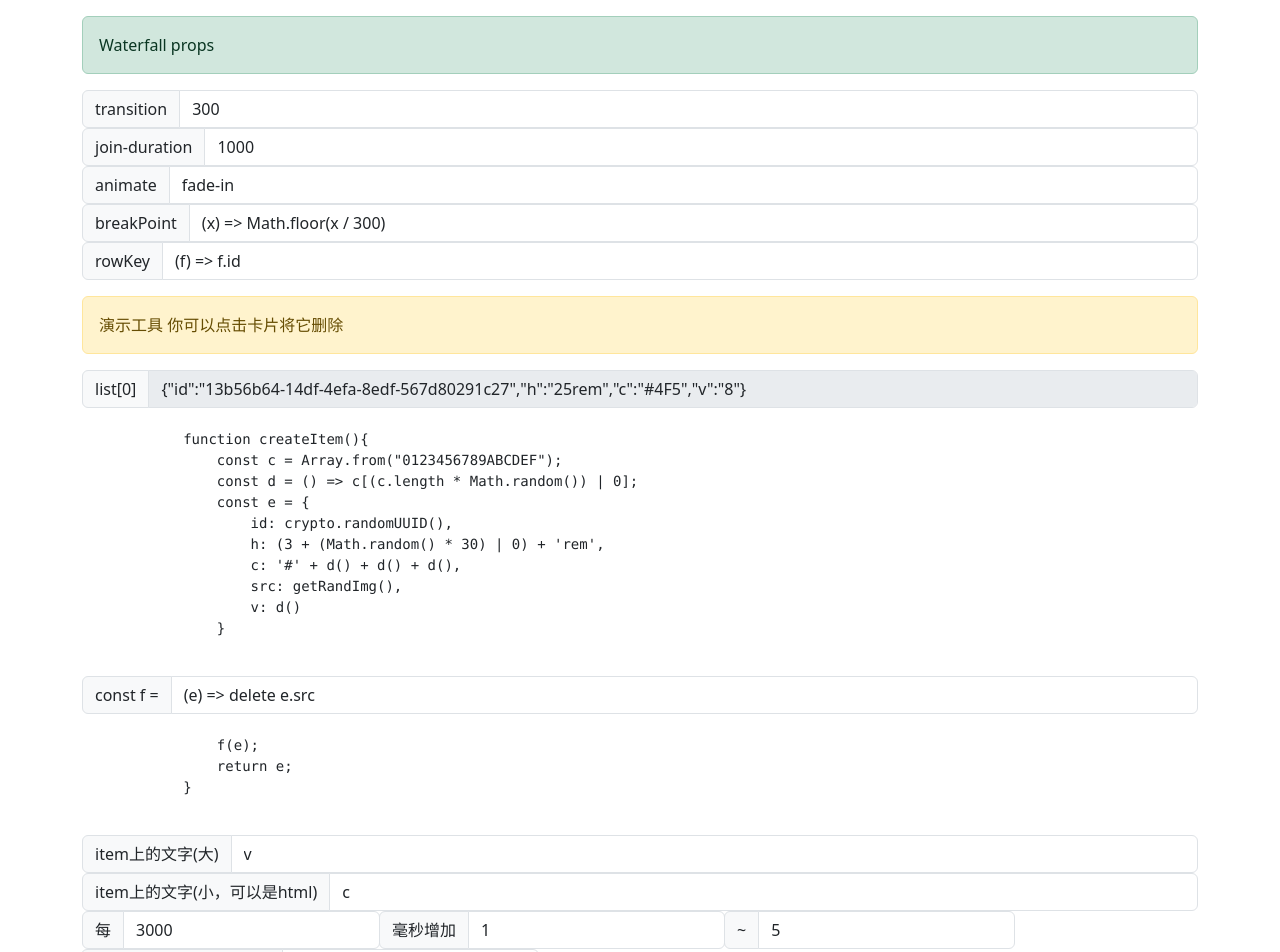
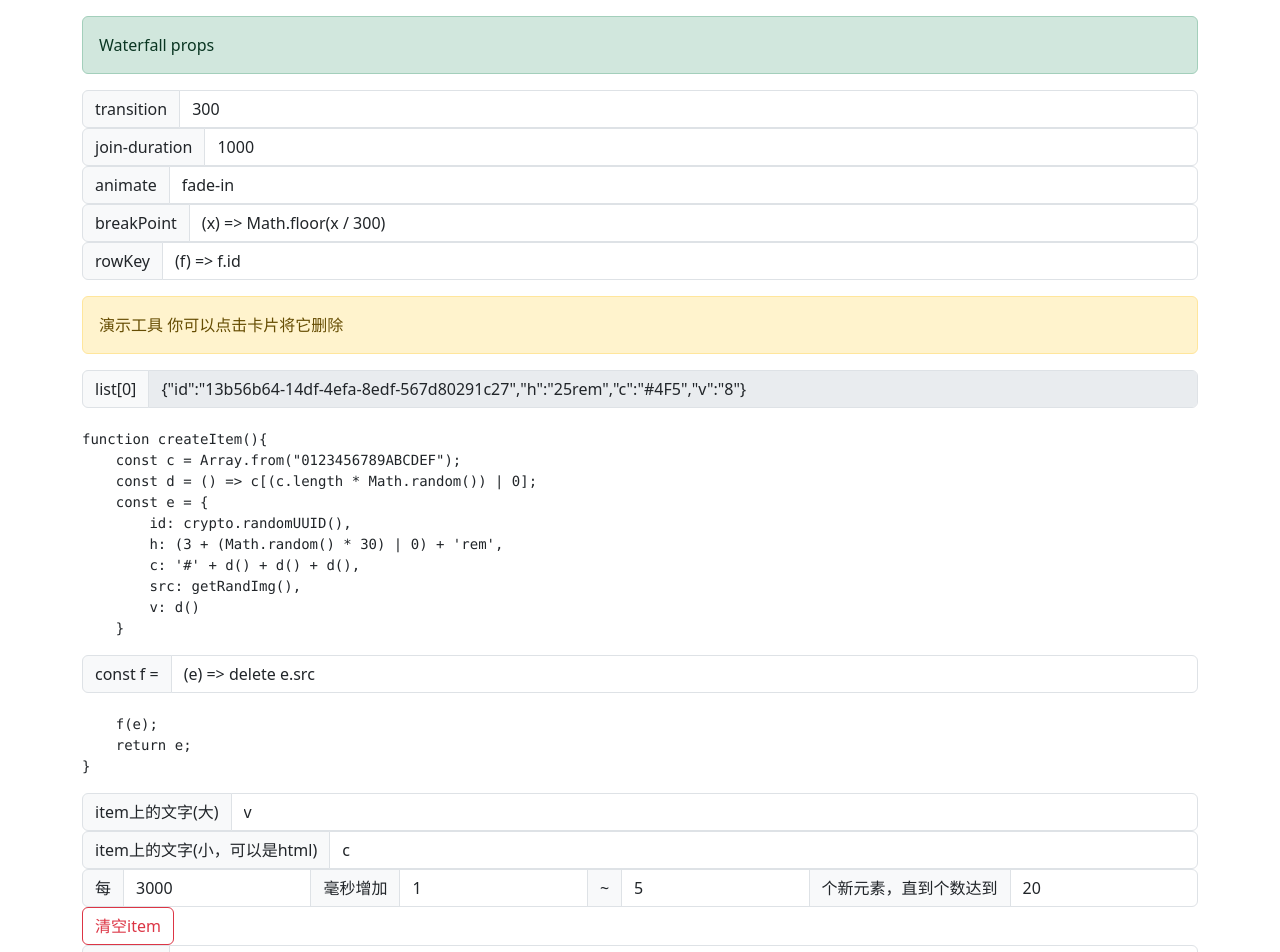
Before and after one commit to Dave-12138/vue-waterfall-mini, a Vue app: page / in a window 1280 px wide. Shown: the top 952 px of the page. Built offline with nearby package versions, Linux system fonts and the light colour scheme.

Commit message:
演示优化

```diff
--- a/src/App.vue
+++ b/src/App.vue
@@ -57,6 +57,21 @@ sleep().then(async () => {
         await sleep(settings.addDelay);
     }
 });
+const createItemScriptText = `
+function createItem(){
+    const c = Array.from("0123456789ABCDEF");
+    const d = () => c[(c.length * Math.random()) | 0];
+    const e = {
+        id: crypto.randomUUID(),
+        h: (3 + (Math.random() * 30) | 0) + 'rem',
+        c: '#' + d() + d() + d(),
+        src: getRandImg(),
+        v: d()
+    }
+/**split*/
+    f(e);
+    return e;
+}`.split('/**split*/');
 </script>
 <template>
     <div class="container">
@@ -76,35 +91,20 @@ sleep().then(async () => {
         <div class="my-3">
             <div class="alert alert-warning">演示工具 你可以点击卡片将它删除</div>
             <BSInput type="text" :value="JSON.stringify(list[0])" disabled>list[0]</BSInput>
-            <pre><code>
-            function createItem(){
-                const c = Array.from("0123456789ABCDEF");
-                const d = () => c[(c.length * Math.random()) | 0];
-                const e = {
-                    id: crypto.randomUUID(),
-                    h: (3 + (Math.random() * 30) | 0) + 'rem',
-                    c: '#' + d() + d() + d(),
-                    src: getRandImg(),
-                    v: d()
-                }
-            </code></pre>
+            <pre><code v-html="createItemScriptText[0]"></code></pre>
             <BSInput type="function" v-model="settings.itemModify" list="item-mod">const f = </BSInput>
             <datalist id="item-mod">
                 <option value="e=>delete e.src"></option>
                 <option value="e=>e.h='4rem'"></option>
             </datalist>
-            <pre><code>
-                f(e);
-                return e;
-            }
-            </code></pre>
+            <pre><code v-html="createItemScriptText[1]"></code></pre>
             <BSInput type="text" v-model="settings.key1">item上的文字(大)</BSInput>
             <BSInput type="text" v-model="settings.key2">item上的文字(小，可以是html)</BSInput>
             <div class="input-group">
-                <BSInput type="number" min="0" step="1" v-model="settings.addDelay">每</BSInput>
-                <BSInput type="number" min="0" step="1" v-model="settings.minAdd">毫秒增加</BSInput>
-                <BSInput type="number" min="0" step="1" v-model="settings.maxAdd">~</BSInput>
-                <BSInput type="number" min="0" step="1" v-model="settings.maxCount">个新元素，直到个数达到</BSInput>
+                <BSInput :no-group="true" type="number" min="0" step="1" v-model="settings.addDelay">每</BSInput>
+                <BSInput :no-group="true" type="number" min="0" step="1" v-model="settings.minAdd">毫秒增加</BSInput>
+                <BSInput :no-group="true" type="number" min="0" step="1" v-model="settings.maxAdd">~</BSInput>
+                <BSInput :no-group="true" type="number" min="0" step="1" v-model="settings.maxCount">个新元素，直到个数达到</BSInput>
             </div>
             <button class="btn btn-outline-danger" @click="list.splice(0)">清空item</button>
             <BSInput type="text" v-model="settings.style.padding">padding</BSInput>
--- a/src/components/BSInput.vue
+++ b/src/components/BSInput.vue
@@ -1,6 +1,7 @@
 <script lang="ts" setup>
 import { computed } from 'vue';
-const props = defineProps({ id: String, type: String, value: {} });
+import EmptyComp from './EmptyComp';
+const props = defineProps({ id: String, type: String, value: {}, noGroup: Boolean });
 const id = computed(() => props.id || 'input' + crypto.randomUUID());
 const value = defineModel<Function | any>();
 const isFunc = computed(() => props.type === 'function');
@@ -18,11 +19,11 @@ const text = computed({
 });
 </script>
 <template>
-    <div class="input-group">
+    <component :is="noGroup ? EmptyComp : 'div'" class="input-group">
         <label :for="id" class="input-group-text">
             <slot :id="id"></slot>
         </label>
         <input v-if="isFunc || noModel" :type="type" :="$attrs" :id="id" class="form-control" v-model.lazy="text">
         <input v-else :type="type" :="$attrs" :id="id" class="form-control" v-model="value">
-    </div>
+    </component>
 </template>
--- /dev/null
+++ b/src/components/EmptyComp.ts
@@ -0,0 +1,4 @@
+import { FunctionalComponent } from "vue";
+
+const EmptyComp: FunctionalComponent = (prop, { slots }) => slots.default?.();
+export default EmptyComp;
```
